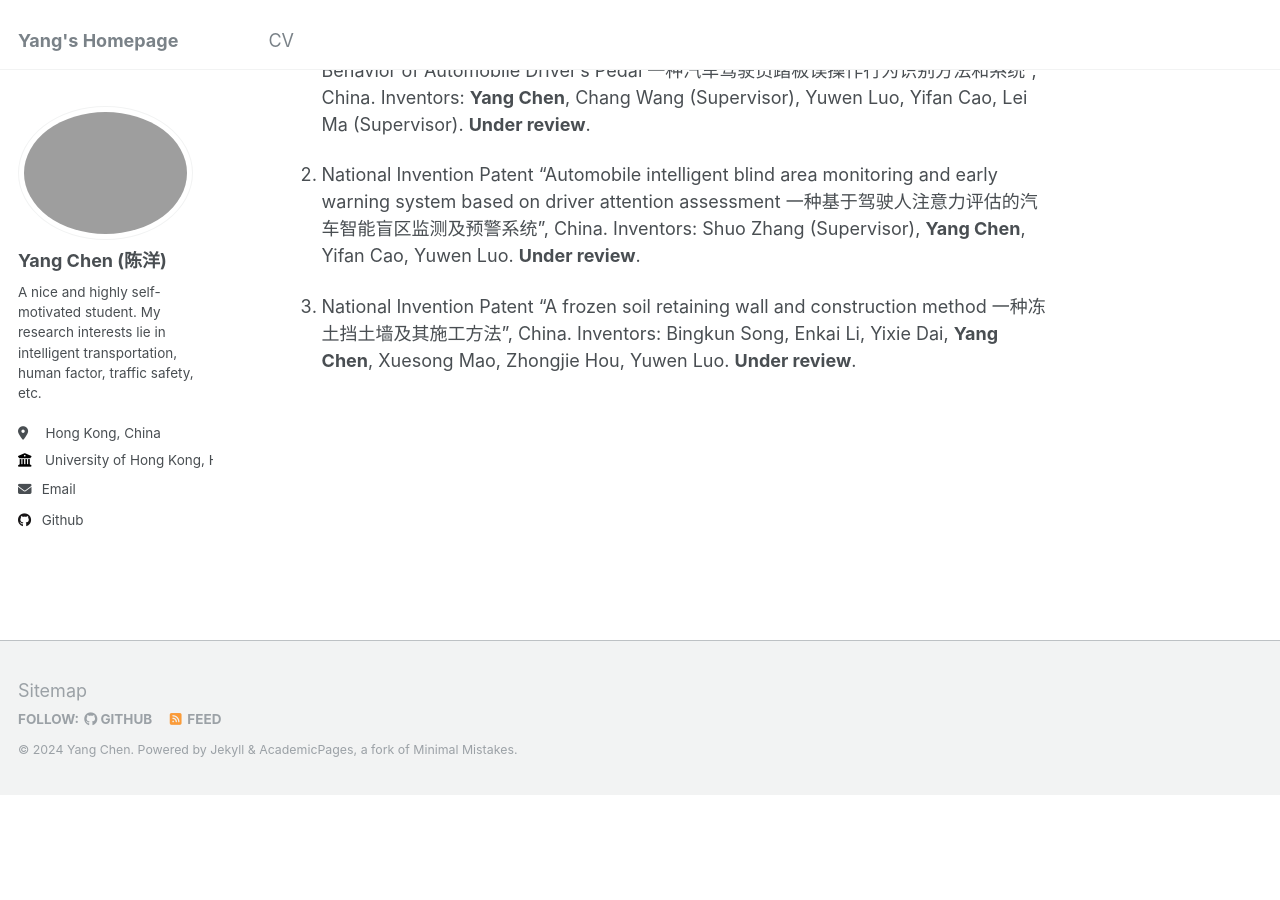
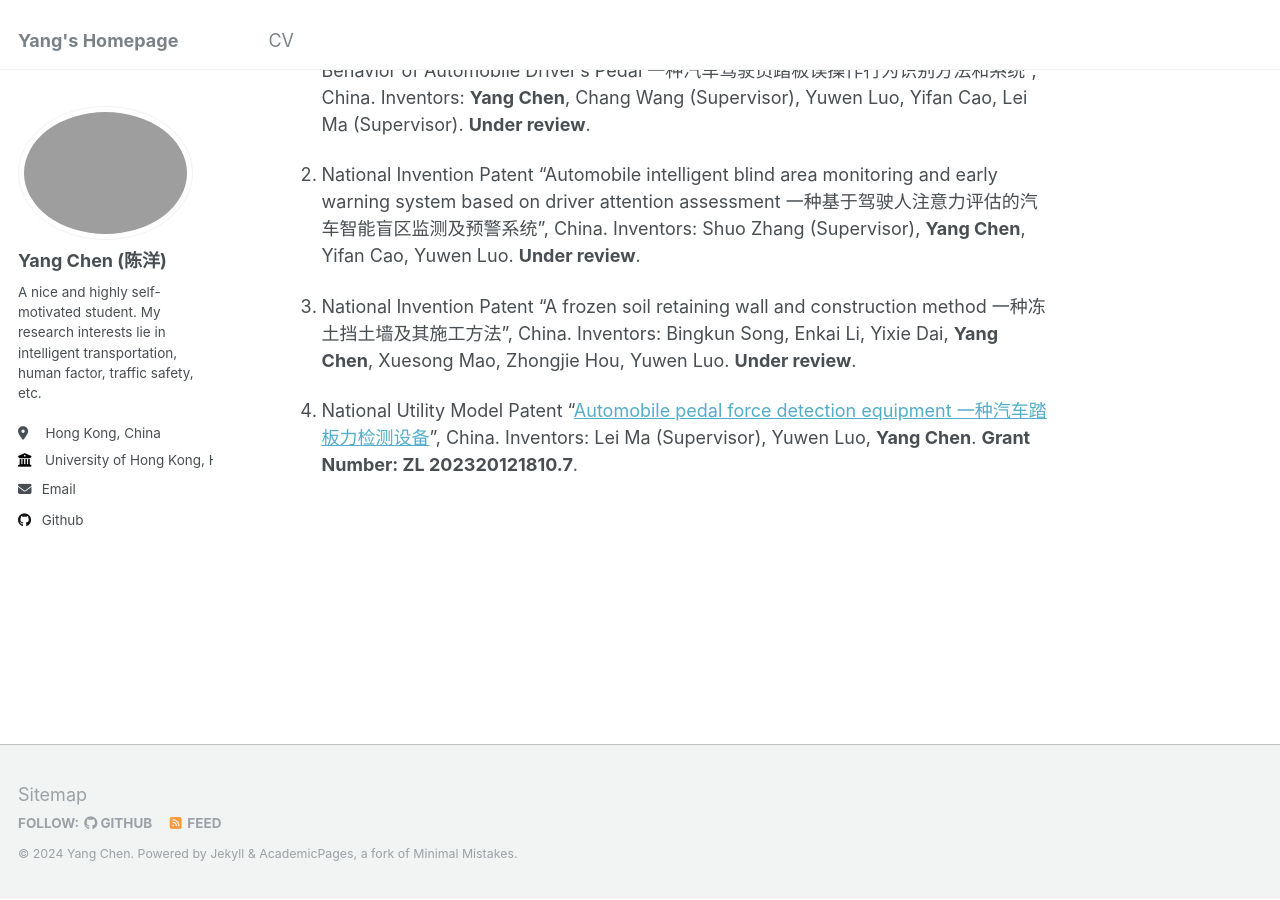
Before and after one commit to Sugar-eatingSheep/YangCHEN.github.io, a Jekyll site: the page built from _pages/about.md, in a window 1280 px wide and 900 px high, scrolled down 3533 px. Built offline with Jekyll 4.4.1, drawn with Linux system fonts in a browser that asks for light colours; before the commit the page ends 4329 px from its top, so only the background shows below that.

Commit message:
Update about.md

```diff
--- a/_pages/about.md
+++ b/_pages/about.md
@@ -69,3 +69,5 @@ Publications
 1. National Invention Patent "Automobile intelligent blind area monitoring and early warning system based on driver attention assessment 一种基于驾驶人注意力评估的汽车智能盲区监测及预警系统", China. Inventors: Shuo Zhang (Supervisor), **Yang Chen**, Yifan Cao, Yuwen Luo. **Under review**.
 
 1. National Invention Patent "A frozen soil retaining wall and construction method 一种冻土挡土墙及其施工方法", China. Inventors: Bingkun Song, Enkai Li, Yixie Dai, **Yang Chen**, Xuesong Mao, Zhongjie Hou, Yuwen Luo. **Under review**.
+
+1. National Utility Model Patent "[Automobile pedal force detection equipment 一种汽车踏板力检测设备](https://sugar-eatingsheep.github.io/YangCHEN.github.io/files/一种汽车踏板力检测设备-证书(1).pdf)", China. Inventors: Lei Ma (Supervisor), Yuwen Luo, **Yang Chen**. **Grant Number: ZL 202320121810.7**.
```
